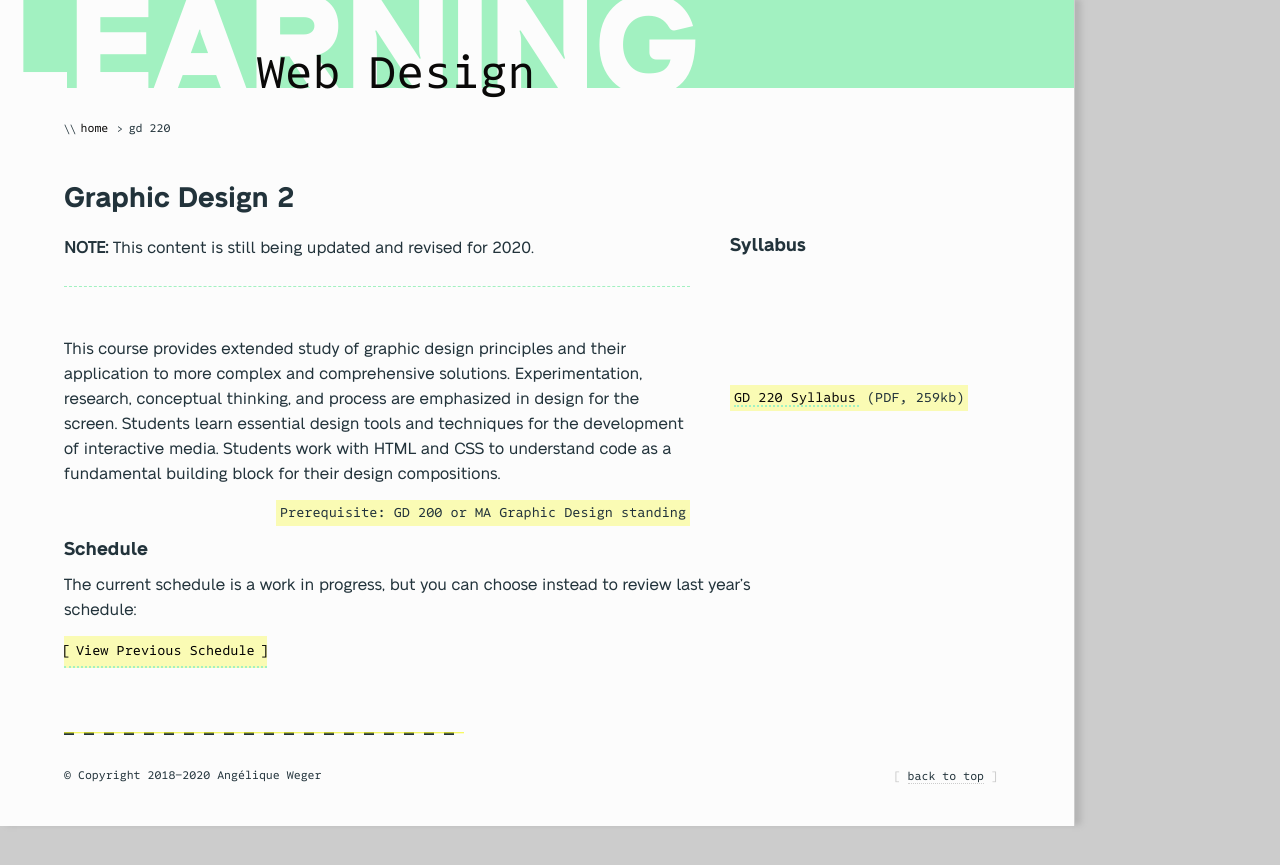
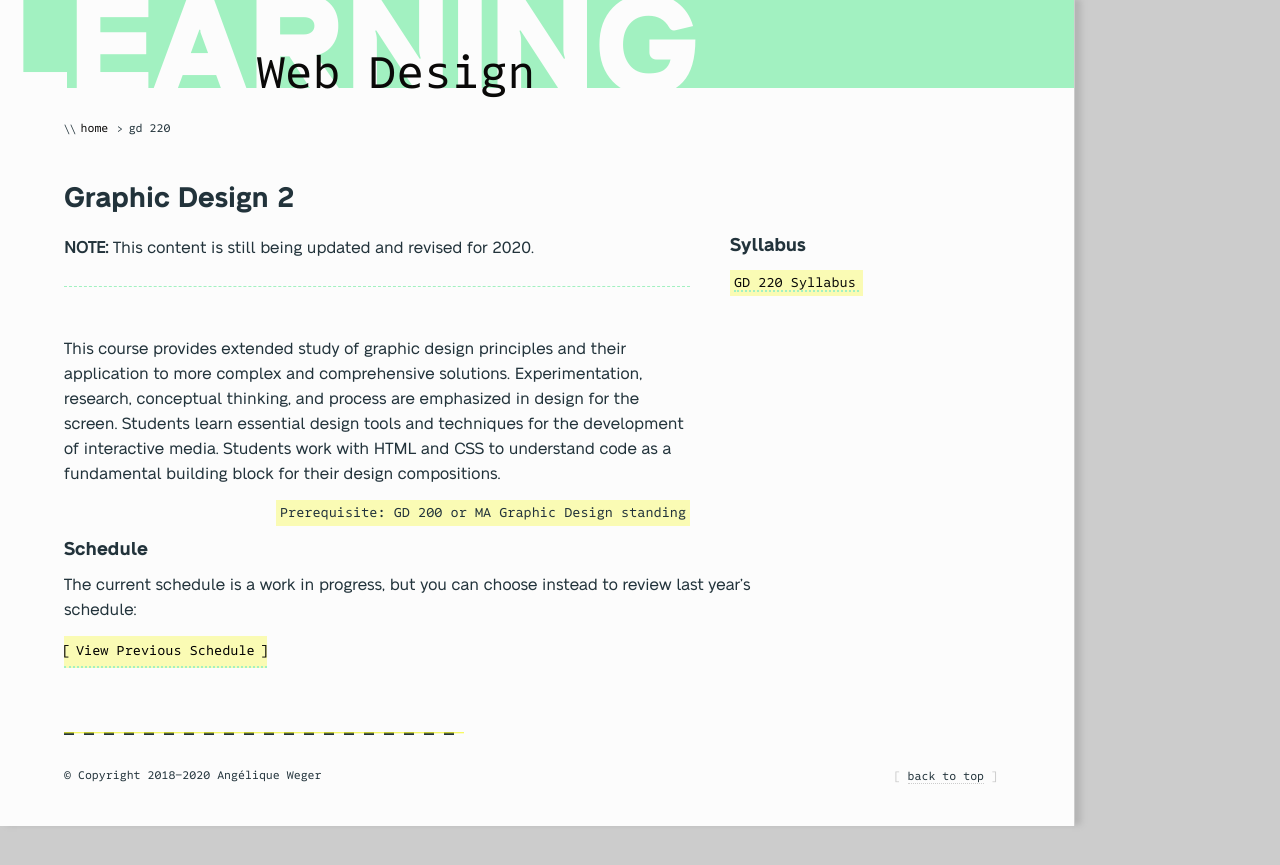
Before and after one commit to mica-web/mica-web.github.io, a Jekyll site: the page built from gd-220/index.md, in a window 1280 px wide. Shown: the top 865 px of the page. Built offline with Jekyll 4.4.1, drawn with Linux system fonts in a browser that asks for light colours; some web fonts are replaced.

Commit message:
Add link to draft gdoc syllabus

```diff
--- a/_sass/layout/_course.scss
+++ b/_sass/layout/_course.scss
@@ -13,16 +13,16 @@
       }
 
       &__sidebar {
-        display: flex;
-        flex-wrap: wrap;
+        // display: flex;
+        // flex-wrap: wrap;
 
         h2 {
           margin-top: 0;
         }
 
         .button-wrapper {
-          align-self: flex-end;
-          flex: 1 0 auto;
+          // align-self: flex-end;
+          // flex: 1 0 auto;
           margin-bottom: 0;
         }
       }
--- a/gd-220/index.md
+++ b/gd-220/index.md
@@ -26,7 +26,7 @@
 --------
 
 <span class="highlighter">
-[GD 220 Syllabus](files/syllabus.min.pdf){:target="_blank"} (PDF, 259kb)
+[GD 220 Syllabus](https://docs.google.com/document/d/1U2pwRJ7SyvGpGD4lyYk8bEcxOe33caysKf7sSJQlkAM/edit?usp=sharing){:target="_blank"}
 </span>
 
 </div>
```
Also changed, not shown: gd-431/index.md (+1 -1 lines).
